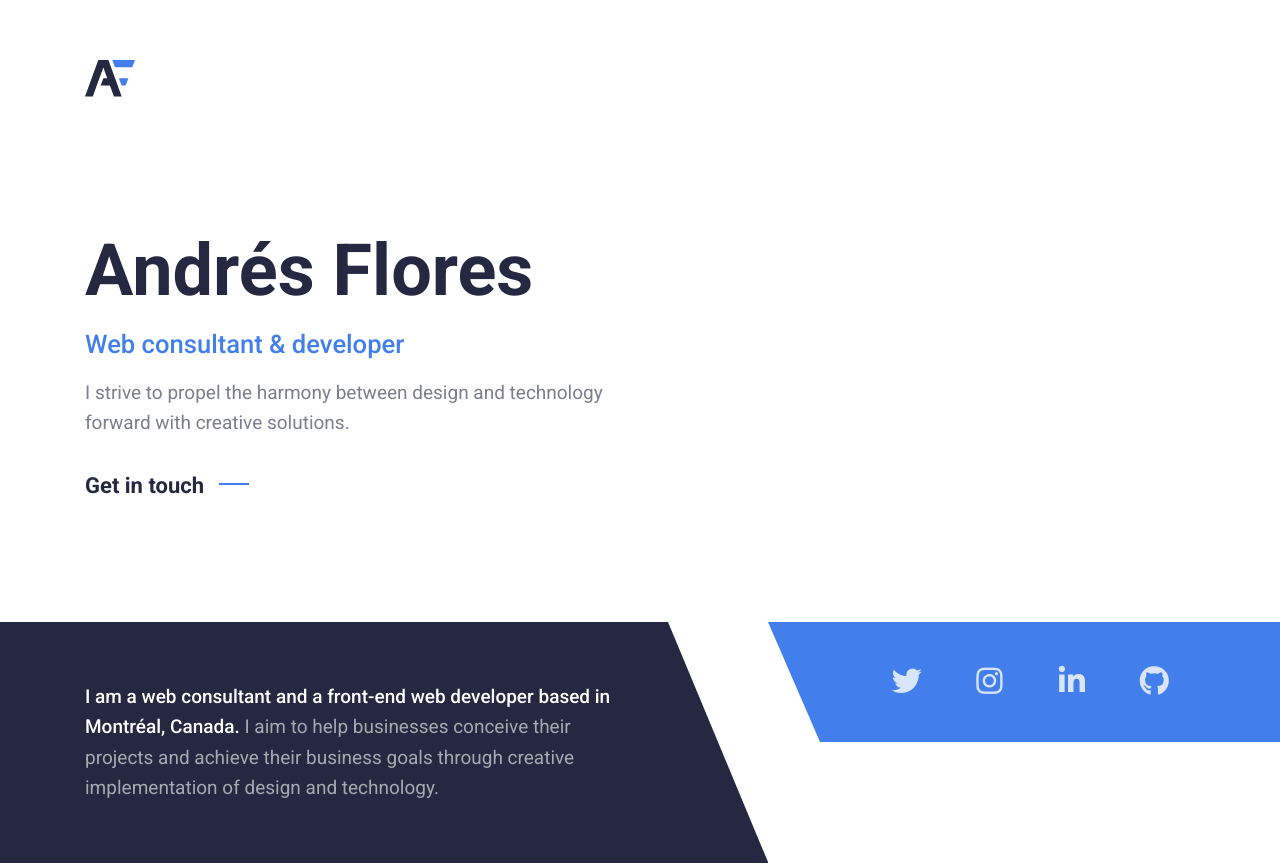
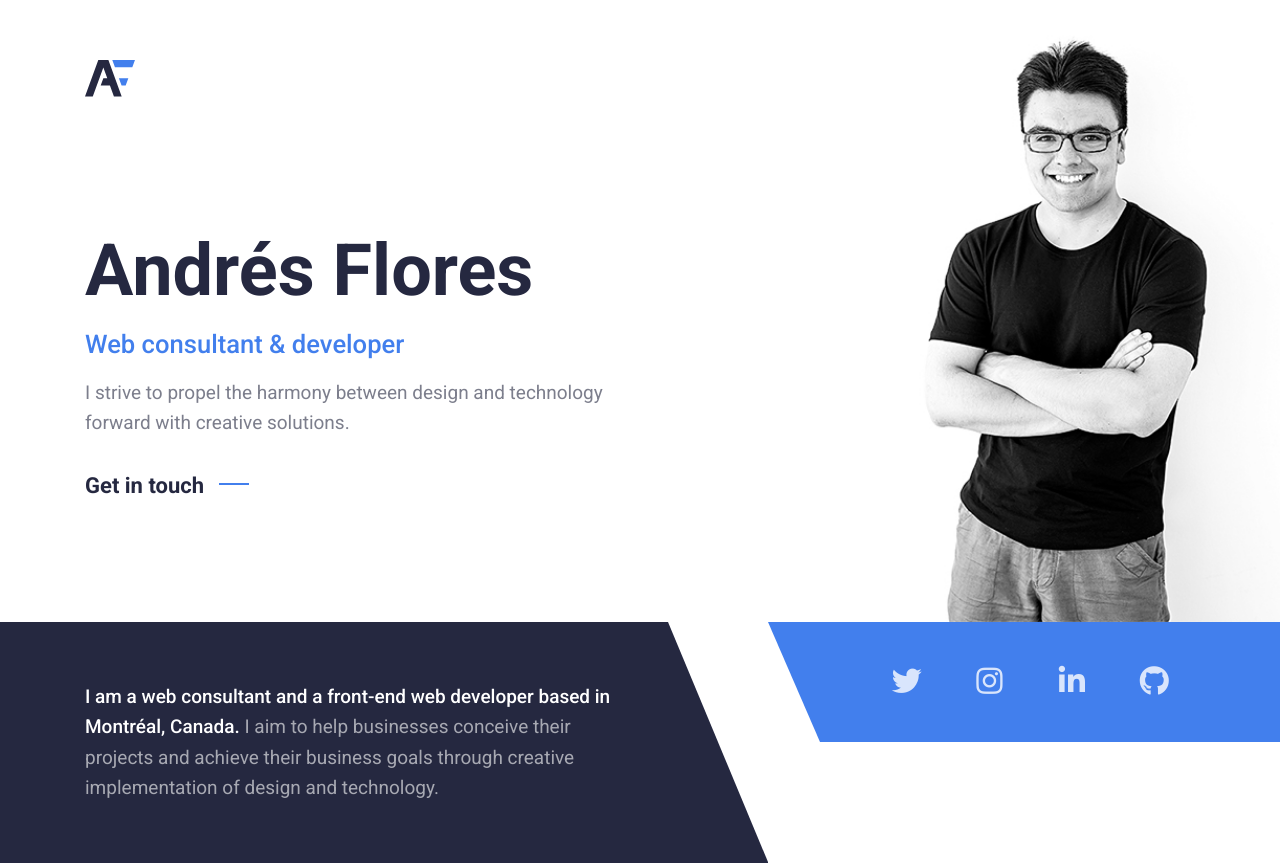
Before and after one commit to andresfloresdev/andresflores.ca, a Nuxt app: page / in a window 1280 px wide. Shown: the top 864 px of the page. Built offline with nearby package versions, Linux system fonts and the light colour scheme.

Commit message:
Fix Header background image positioning

```diff
--- a/assets/styles/components/MainHeader.scss
+++ b/assets/styles/components/MainHeader.scss
@@ -5,12 +5,15 @@
     padding: $spacer-lg 0 $spacer-xl;
   }
 
+  @include media-breakpoint-up(xl) {
+    background-image: url('~assets/images/andres-portrait.jpg');
+    background-repeat: no-repeat;
+    background-position: bottom right;
+    background-size: auto 101%;
+  }
+
   @include media-breakpoint-up(xxl) {
     padding: $spacer-lg 0 $spacer-xxl;
-    background-image: url('~assets/images/andres-portrait.jpg'); // TODO: Integrate the right image with correct resolution and dimensions
-    background-repeat: no-repeat;
-    background-position: bottom right;
-    background-size: contain;
   }
 }
 
```
